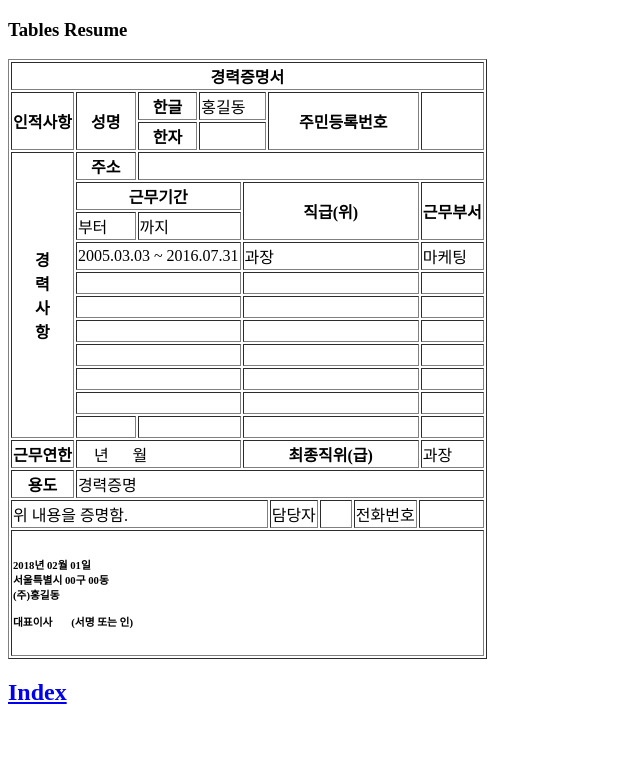
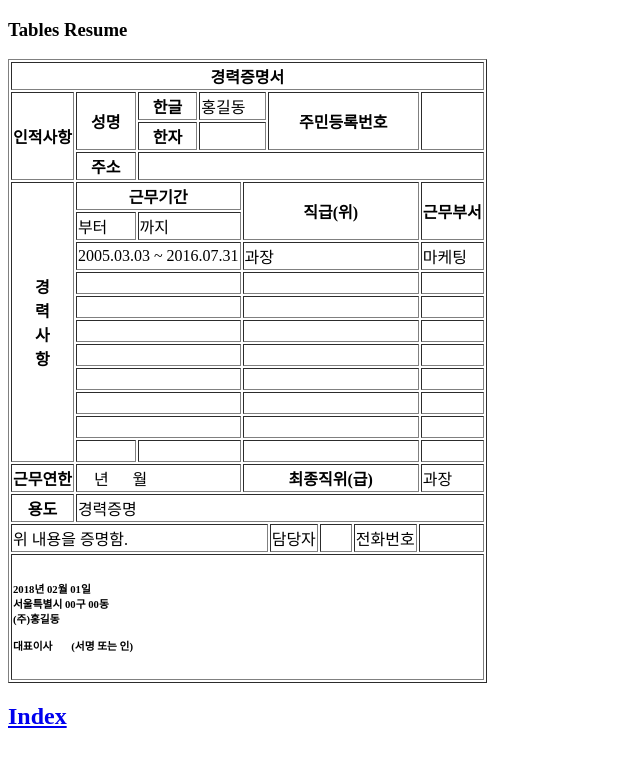
Before and after one commit to sohiekim65/study_publishings, a plain HTML site: page docs/htmls/cases/tables_resume.html in a window 1280 px wide. Shown: the whole page, without its empty margins (0-640 px from the left). Drawn offline with Linux system fonts and the light colour scheme.

Commit message:
table resume commit

```diff
--- a/docs/htmls/cases/tables_resume.html
+++ b/docs/htmls/cases/tables_resume.html
@@ -13,23 +13,23 @@
         <th colspan="13">경력증명서</th>
       </tr>
       <tr>
-        <th rowspan="2">인적사항</th>
+        <th rowspan="3">인적사항</th>
         <th rowspan="2" colspan="2">성명</th>
         <th>한글</th>
         <td colspan="2">홍길동</td>
         <th rowspan="2" colspan="6">주민등록번호</th>
-        <td rowspan="2" colspan="2">&nbsp</td>
+        <td rowspan="2" colspan="2">&nbsp;</td>
       </tr>
       <tr>
         <th>한자</th>
         <td colspan="2">&nbsp;</td>
       </tr>
       <tr>
-        <th rowspan="11">경<br />력<br />사<br />항</th>
         <th colspan="2">주소</th>
-        <td colspan="10">&nbsp;</td>
+        <td colspan="11">&nbsp;</td>
       </tr>
       <tr>
+        <th rowspan="11">경<br />력<br />사<br />항</th>
         <th colspan="4">근무기간</th>
         <th rowspan="2" colspan="7">직급(위)</th>
         <th rowspan="2">근무부서</th>
@@ -42,6 +42,11 @@
         <td colspan="4">2005.03.03 ~ 2016.07.31</td>
         <td colspan="7">과장</td>
         <td>마케팅</td>
+      </tr>
+      <tr>
+        <td colspan="4">&nbsp;</td>
+        <td colspan="7">&nbsp;</td>
+        <td>&nbsp;</td>
       </tr>
       <tr>
         <td colspan="4">&nbsp;</td>
```
